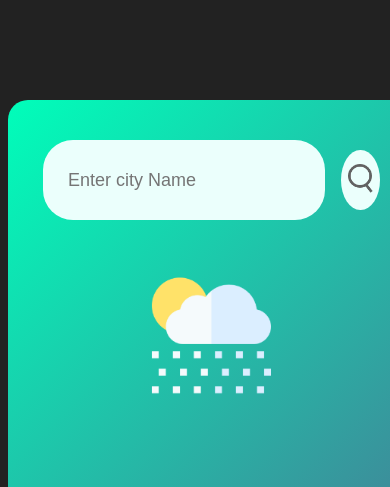
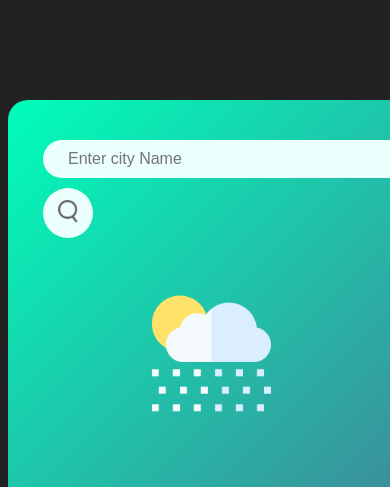
Before and after one commit to M-Premnath/Weather-app, a plain HTML site: page index.html in a window 390 px wide. Shown: the top 487 px of the page. Drawn offline with Linux system fonts and the light colour scheme.

Commit message:
Adding media query

```diff
--- a/style.css
+++ b/style.css
@@ -11,14 +11,14 @@ body{
     padding: 40px 35px;
     text-align: center;
 }
-.search{
+.search {
     width: 100%;
-    display:flex;
+    display: flex;
     align-items: center;
     justify-content: space-between;
 }
 
-.search input{
+.search input {
     border: 0;
     outline: 0;
     background: #ebfffc;
@@ -31,7 +31,7 @@ body{
     font-size: 18px;
 }
 
-.search button{
+.search button {
     border: 0;
     outline: 0;
     background: #ebfffc;
@@ -41,9 +41,35 @@ body{
     cursor: pointer;
 }
 
-.search button img{
+.search button img {
     width: 25px;
 }
+
+/* Media query for mobile view */
+@media (max-width: 600px) {
+    .search {
+        flex-direction: column;
+        align-items: stretch;
+    }
+
+    .search input {
+        margin-right: 0;
+        margin-bottom: 10px;
+        width: 100%;
+        height: 50px;
+        font-size: 16px;
+    }
+
+    .search button {
+        width: 50px;
+        height: 50px;
+    }
+
+    .search button img {
+        width: 20px;
+    }
+}
+
 .weather-icon{
     width: 170px;
     margin: 30px;
```
